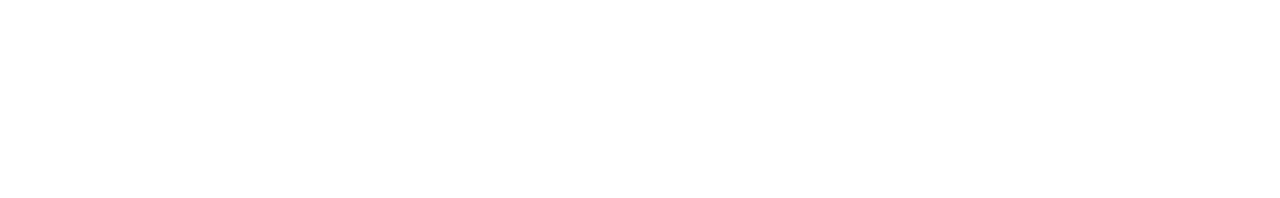
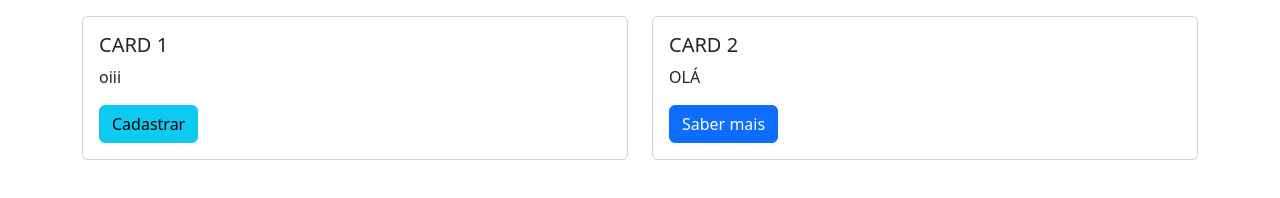
Before and after one commit to IsabellePacheco/Bootstrap_Intro_Isabelle-Pacheco, a plain HTML site: page ex5_cards/ex5.html in a window 1280 px wide. Drawn offline with nearby package versions, Linux system fonts and the light colour scheme.

Commit message:
ex5- card

```diff
--- a/ex5_cards/ex5.html
+++ b/ex5_cards/ex5.html
@@ -4,12 +4,44 @@
     <meta charset="UTF-8">
     <meta name="viewport" content="width=device-width, initial-scale=1.0">
     <title>Cards Bootstrap</title>
+
+    <!-- Bootstrap CSS -->
     <link href="https://cdn.jsdelivr.net/npm/bootstrap@5.3.0/dist/css/bootstrap.min.css" rel="stylesheet">
+
+
+
 </head>
 <body>
+<!-- desenvolver 2 cars responsivos -->
+
+  <div class="container mt-3" >
+    <div class="row">
+      <div class="col-sm-6">
+        <div class="card">
+          <div class="card-body">
+            <h5 class="card-title">CARD 1</h5>
+              <p class="card-text"> oiii </p>
+              <a href="#" class="btn btn-info">Cadastrar </a>
+          </div>
+        </div>
+      </div>
 
 
-  <!-- 1ª Digitação (Aqui) -->
+      <div class="col-sm-6">
+        <div class="card">
+          <div class="card-body">
+            <h5 class="card-title">CARD 2</h5>
+              <p class="card-text"> OLÁ</p>
+              <a href="#" class="btn btn-primary"> Saber mais
+                </a>
+          </div>
+        </div>
+      </div>
+
+
+    </div>
+  </div>
+
 
 
     <script src="https://cdn.jsdelivr.net/npm/bootstrap@5.3.0/dist/js/bootstrap.bundle.min.js"></script>
```
